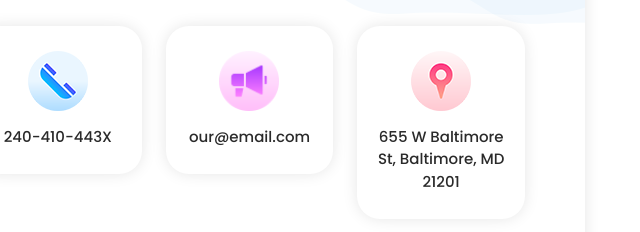
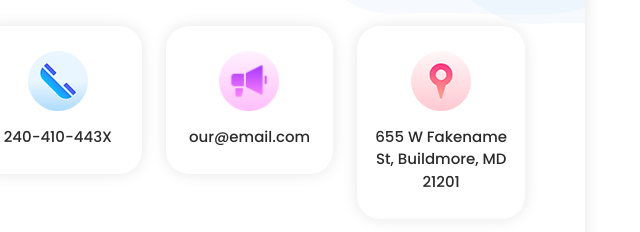
Before and after one commit to mdwebexamples/mdwebexamples.github.io, a plain HTML site: page example1/index.html in a window 1280 px wide. Shown: the part 2480-2712 px from the top of the page, 613-1253 px from the left. Drawn offline with Linux system fonts and the light colour scheme.

Commit message:
Add files via upload

```diff
--- a/example1/index.html
+++ b/example1/index.html
@@ -366,7 +366,7 @@
                       <div class="info-post">
                         <div class="icon">
                           <img src="assets/images/location-icon.png" alt="">
-                          <a href="#">655 W Baltimore St, Baltimore, MD 21201</a>
+                          <a href="#">655 W Fakename St, Buildmore, MD 21201</a>
                         </div>
                       </div>
                     </div>
```
